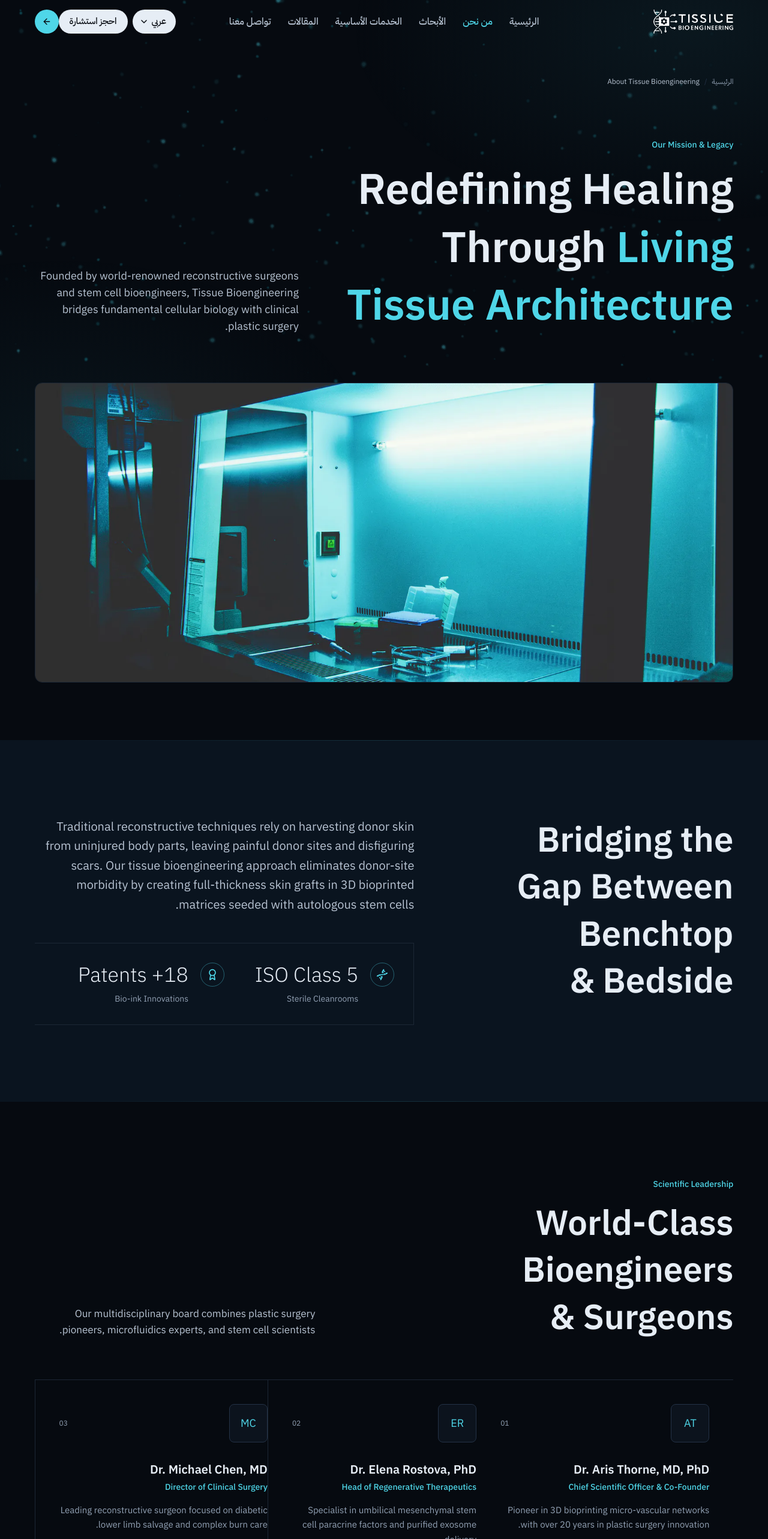
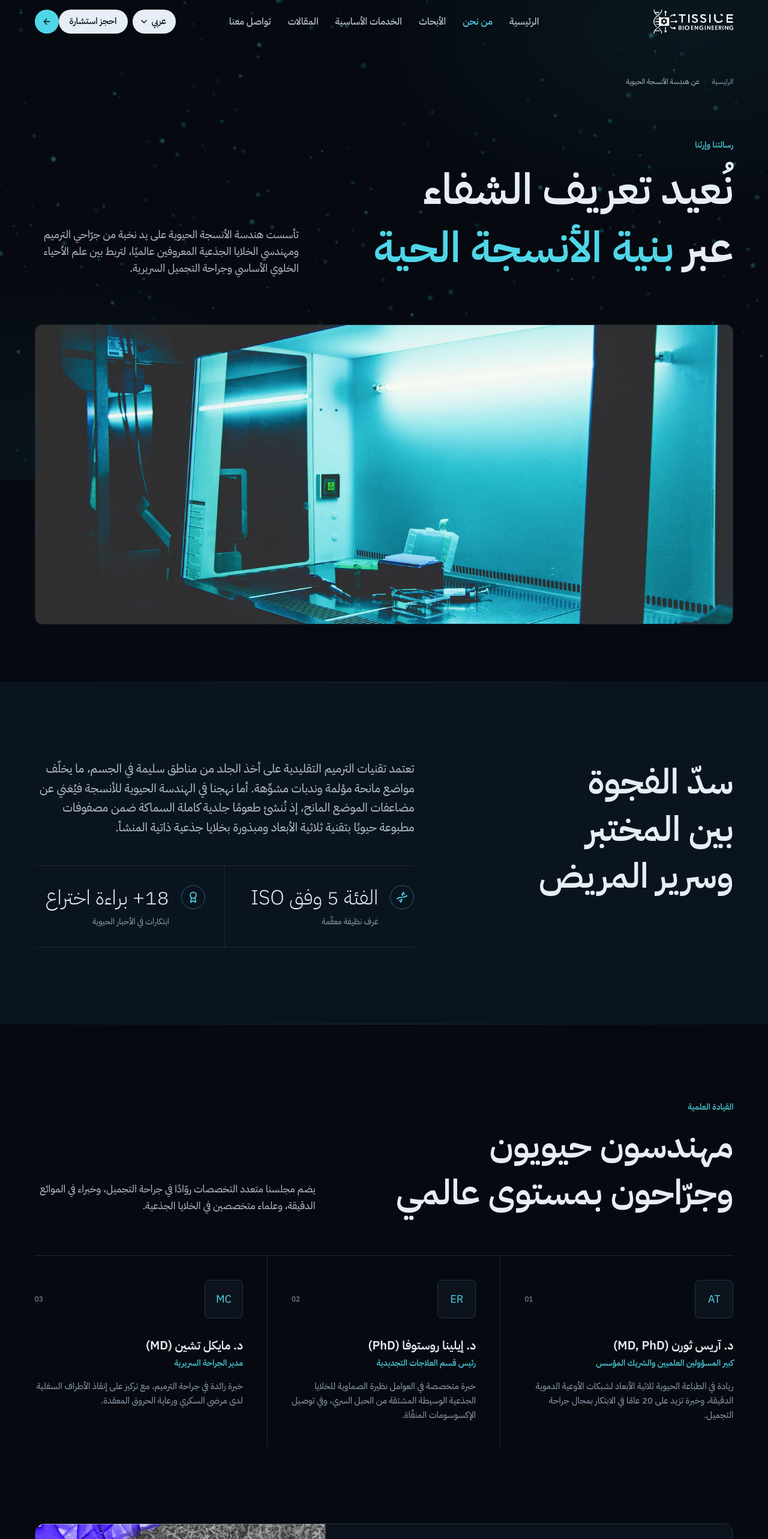
Before and after one commit to everlast-software-development/Tissue-Bioengineering, a React (Vite) app: page /ar/about in a window 1280 px wide. Shown: the top 2566 px of the page at 60% size. Built offline with nearby package versions, Linux system fonts and the light colour scheme.

Commit message:
show the About page in Arabic on /ar/about

```diff
--- a/src/i18n/messages/ar.ts
+++ b/src/i18n/messages/ar.ts
@@ -14,7 +14,7 @@ export const ar: Messages = {
       'مؤسسة رائدة في مجال التقنية الحيوية، متخصصة في هندسة الأنسجة المتقدمة والطب التجديدي وأبحاث الخلايا الجذعية وحلول الطعوم المطبوعة حيويًا.',
     keywords:
       'هندسة الأنسجة، الطباعة الحيوية ثلاثية الأبعاد، الطب التجديدي، الخلايا الجذعية، علاج ندبات الحروق، قرحة القدم السكرية',
-    logoAlt: 'Tissue Bioengineering',
+    logoAlt: 'هندسة الأنسجة الحيوية',
     providerName: 'مركز إيفرلاست ويلنس الطبي',
     providerAddress: '446 شارع الخليج العربي، البطين، أبوظبي، الإمارات العربية المتحدة',
   },
@@ -46,7 +46,7 @@ export const ar: Messages = {
 
   nav: {
     mainLabel: 'القائمة الرئيسية',
-    homeAria: 'Tissue Bioengineering – الصفحة الرئيسية',
+    homeAria: 'هندسة الأنسجة الحيوية – الصفحة الرئيسية',
     openMenu: 'فتح القائمة',
     closeMenu: 'إغلاق القائمة',
     siteMenu: 'قائمة الموقع',
@@ -75,7 +75,7 @@ export const ar: Messages = {
     contact: 'التواصل',
     treatmentAt: (name, address) => `تُقدَّم العلاجات السريرية في ${name}، ${address}.`,
     scheduleReview: 'احجز مراجعة لحالتك',
-    copyright: (year) => `© ${year} Tissue Bioengineering Inc. جميع الحقوق محفوظة.`,
+    copyright: (year) => `© ${year} هندسة الأنسجة الحيوية ${ltr('Inc.')} جميع الحقوق محفوظة.`,
     privacy: 'سياسة الخصوصية',
     terms: 'شروط الرعاية السريرية',
     ethics: 'الأخلاقيات والامتثال',
@@ -198,7 +198,7 @@ export const ar: Messages = {
         '04:30 PM': '04:30 مساءً بتوقيت EST',
       },
       consent:
-        'أوافق على أن تعالج Tissue Bioengineering بياناتي الطبية المقدَّمة في هذا النموذج بسرية تامة وفق إرشادات HIPAA.',
+        'أوافق على أن تعالج هندسة الأنسجة الحيوية بياناتي الطبية المقدَّمة في هذا النموذج بسرية تامة وفق إرشادات HIPAA.',
       submit: 'إرسال طلب الاستشارة',
       successTitle: 'تم استلام طلبك!',
       successFallback: 'تم إرسال طلب الاستشارة بنجاح.',
@@ -237,7 +237,7 @@ export const ar: Messages = {
         'انتهت صلاحية التحقق الأمني. يرجى المحاولة مرة أخرى.',
       // server/forms.ts (success messages)
       'Message sent successfully. Thank you for reaching out to Tissue Bioengineering.':
-        'تم إرسال رسالتك بنجاح. شكرًا لتواصلك مع Tissue Bioengineering.',
+        'تم إرسال رسالتك بنجاح. شكرًا لتواصلك مع هندسة الأنسجة الحيوية.',
       'Consultation request submitted successfully. Our clinical team will reach out within 24 hours.':
         'تم إرسال طلب الاستشارة بنجاح. سيتواصل معك فريقنا السريري خلال 24 ساعة.',
       // src/lib/api.ts
--- a/src/pages/About/AboutPage.tsx
+++ b/src/pages/About/AboutPage.tsx
@@ -3,6 +3,8 @@ import { Dna, Award } from 'lucide-react';
 import { PageShell } from '@/components/common/PageShell';
 import { PageHero } from '@/components/common/PageHero';
 import { SectionHeader } from '@/components/common/SectionHeader';
+import { useMessages } from '@/i18n/context';
+import { aboutMessages } from './messages';
 
 /** "Dr. Elena Rostova, PhD" -> "ER": drops the leading title and trailing credentials. */
 const getInitials = (name: string) =>
@@ -14,55 +16,42 @@ const getInitials = (name: string) =>
     .join('');
 
 const FACTS = [
-  { icon: Dna, value: 'ISO Class 5', label: 'Sterile Cleanrooms' },
-  { icon: Award, value: '18+ Patents', label: 'Bio-ink Innovations' },
-];
+  { id: 'cleanrooms', icon: Dna },
+  { id: 'patents', icon: Award },
+] as const;
 
-/* Only authentic, approved headshots belong in `img`; until one is supplied, the roster shows initials. */
-const LEADERSHIP: { name: string; role: string; bio: string; img?: string }[] = [
-  {
-    name: 'Dr. Aris Thorne, MD, PhD',
-    role: 'Chief Scientific Officer & Co-Founder',
-    bio: 'Pioneer in 3D bioprinting micro-vascular networks with over 20 years in plastic surgery innovation.',
-  },
-  {
-    name: 'Dr. Elena Rostova, PhD',
-    role: 'Head of Regenerative Therapeutics',
-    bio: 'Specialist in umbilical mesenchymal stem cell paracrine factors and purified exosome delivery.',
-  },
-  {
-    name: 'Dr. Michael Chen, MD',
-    role: 'Director of Clinical Surgery',
-    bio: 'Leading reconstructive surgeon focused on diabetic lower limb salvage and complex burn care.',
-  },
+/*
+ * Copy for each leader lives in messages.ts under the same id. `monogramName` is the English
+ * name the initials are built from: monograms stay Latin in every language.
+ * Only authentic, approved headshots belong in `img`; until one is supplied, the roster shows initials.
+ */
+const LEADERSHIP: { id: 'thorne' | 'rostova' | 'chen'; monogramName: string; img?: string }[] = [
+  { id: 'thorne', monogramName: 'Dr. Aris Thorne, MD, PhD' },
+  { id: 'rostova', monogramName: 'Dr. Elena Rostova, PhD' },
+  { id: 'chen', monogramName: 'Dr. Michael Chen, MD' },
 ];
 
 export const AboutPage: React.FC = () => {
+  const t = useMessages(aboutMessages);
+
   return (
-    <PageShell
-      seo={{
-        title: 'About Us',
-        description:
-          "Learn about Tissue Bioengineering's mission, executive team, cleanroom infrastructure, and clinical breakthroughs in stem cell therapies.",
-      }}
-      cta
-    >
+    <PageShell seo={t.seo} cta>
       <PageHero
-        breadcrumb={[{ label: 'About Tissue Bioengineering' }]}
-        eyebrow="Our Mission & Legacy"
+        breadcrumb={[{ label: t.breadcrumb }]}
+        eyebrow={t.eyebrow}
         title={
           <>
-            Redefining Healing Through{' '}
-            <span className="text-cf-accent">Living Tissue Architecture</span>
+            {t.titleBefore}
+            <span className="text-cf-accent">{t.titleAccent}</span>
           </>
         }
         titleClassName="max-w-[17ch]"
-        lead="Founded by world-renowned reconstructive surgeons and stem cell bioengineers, Tissue Bioengineering bridges fundamental cellular biology with clinical plastic surgery."
+        lead={t.lead}
       >
         <figure className="mt-14 overflow-hidden rounded-xl border border-cf-line bg-cf-panel sm:mt-20">
           <img
             src="/images/cell-culture-biosafety-cabinet.webp"
-            alt="Empty biosafety cabinet lit by ultraviolet light during sterilization"
+            alt={t.heroImageAlt}
             width={1600}
             height={1066}
             fetchPriority="high"
@@ -76,32 +65,31 @@ export const AboutPage: React.FC = () => {
       <section className="cf-section cf-band relative isolate" aria-labelledby="bridge-heading">
         <div className="cf-container grid gap-10 lg:grid-cols-[5fr_7fr] lg:gap-20">
           <h2 id="bridge-heading" className="cf-h2 max-w-[14ch]">
-            Bridging the Gap Between Benchtop & Bedside
+            {t.bridgeTitle}
           </h2>
 
           <div>
             <p className="text-lg leading-relaxed text-cf-text-2 sm:text-xl sm:leading-relaxed">
-              Traditional reconstructive techniques rely on harvesting donor skin from uninjured
-              body parts, leaving painful donor sites and disfiguring scars. Our tissue
-              bioengineering approach eliminates donor-site morbidity by creating full-thickness
-              skin grafts in 3D bioprinted matrices seeded with autologous stem cells.
+              {t.bridgeBody}
             </p>
 
             <dl className="mt-12 grid border-y border-cf-line sm:grid-cols-2">
-              {FACTS.map(({ icon: Icon, value, label }, i) => (
+              {FACTS.map(({ id, icon: Icon }, i) => (
                 <div
-                  key={value}
+                  key={id}
                   className={`flex items-start gap-5 py-8 ${
-                    i === 0 ? 'border-b border-cf-line sm:border-b-0 sm:border-r sm:pr-8' : 'sm:pl-8'
+                    i === 0
+                      ? 'border-b border-cf-line sm:border-b-0 sm:border-e sm:pe-8'
+                      : 'sm:ps-8'
                   }`}
                 >
                   <span className="flex h-10 w-10 shrink-0 items-center justify-center rounded-full border border-cf-accent/40 text-cf-accent">
                     <Icon className="h-5 w-5" aria-hidden="true" />
                   </span>
                   <div className="flex flex-col-reverse">
-                    <dt className="mt-2 text-sm text-cf-muted">{label}</dt>
+                    <dt className="mt-2 text-sm text-cf-muted">{t.facts[id].label}</dt>
                     <dd className="text-[28px] font-light leading-none tracking-[-0.04em] text-cf-text sm:text-[34px]">
-                      {value}
+                      {t.facts[id].value}
                     </dd>
                   </div>
                 </div>
@@ -116,23 +104,25 @@ export const AboutPage: React.FC = () => {
         <div className="cf-container">
           <SectionHeader
             id="leadership-heading"
-            eyebrow="Scientific Leadership"
-            title="World-Class Bioengineers & Surgeons"
-            subtitle="Our multidisciplinary board combines plastic surgery pioneers, microfluidics experts, and stem cell scientists."
+            eyebrow={t.leadership.eyebrow}
+            title={t.leadership.title}
+            subtitle={t.leadership.subtitle}
           />
 
           <ul className="grid border-t border-cf-line md:grid-cols-3">
-            {LEADERSHIP.map((member, i) => (
+            {LEADERSHIP.map(({ id, monogramName, img }, i) => {
+              const member = t.leaders[id];
+              return (
                 <li
-                key={member.name}
-                className={`border-cf-line py-10 md:px-8 md:first:pl-0 md:last:pr-0 lg:px-10 ${
-                  i > 0 ? 'border-t md:border-l md:border-t-0' : ''
+                  key={id}
+                  className={`border-cf-line py-10 md:px-8 md:first:ps-0 md:last:pe-0 lg:px-10 ${
+                    i > 0 ? 'border-t md:border-s md:border-t-0' : ''
                   }`}
                 >
                   <div className="flex items-center justify-between">
-                  {member.img ? (
+                    {img ? (
                       <img
-                      src={member.img}
+                        src={img}
                         alt={member.name}
                         loading="lazy"
                         decoding="async"
@@ -143,7 +133,7 @@ export const AboutPage: React.FC = () => {
                         aria-hidden="true"
                         className="flex h-16 w-16 items-center justify-center rounded-lg border border-cf-line-strong bg-cf-panel text-lg text-cf-accent"
                       >
-                      {getInitials(member.name)}
+                        {getInitials(monogramName)}
                       </span>
                     )}
                     <span className="cf-mono" aria-hidden="true">
@@ -156,7 +146,8 @@ export const AboutPage: React.FC = () => {
                   <p className="mt-1.5 text-sm font-medium text-cf-accent">{member.role}</p>
                   <p className="mt-4 text-[15px] leading-relaxed text-cf-muted">{member.bio}</p>
                 </li>
-            ))}
+              );
+            })}
           </ul>
         </div>
       </section>
--- a/src/pages/About/messages.ts
+++ b/src/pages/About/messages.ts
@@ -25,7 +25,7 @@ const en = {
     subtitle:
       'Our multidisciplinary board combines plastic surgery pioneers, microfluidics experts, and stem cell scientists.',
   },
-  /** Keyed by the English name (src/pages/About/AboutPage.tsx LEADERSHIP). */
+  /** Keyed by the leader id in src/pages/About/AboutPage.tsx LEADERSHIP. */
   leaders: {
     thorne: {
       name: 'Dr. Aris Thorne, MD, PhD',
@@ -49,13 +49,13 @@ const ar: typeof en = {
   seo: {
     title: 'من نحن',
     description:
-      'تعرّف على رسالة Tissue Bioengineering وفريقها التنفيذي وبنية غرفها النظيفة وإنجازاتها السريرية في العلاج بالخلايا الجذعية.',
+      'تعرّف على رسالة هندسة الأنسجة الحيوية وفريقها التنفيذي وبنية غرفها النظيفة وإنجازاتها السريرية في العلاج بالخلايا الجذعية.',
   },
-  breadcrumb: 'عن Tissue Bioengineering',
+  breadcrumb: 'عن هندسة الأنسجة الحيوية',
   eyebrow: 'رسالتنا وإرثنا',
   titleBefore: 'نُعيد تعريف الشفاء عبر ',
   titleAccent: 'بنية الأنسجة الحية',
-  lead: 'تأسست Tissue Bioengineering على يد نخبة من جرّاحي الترميم ومهندسي الخلايا الجذعية المعروفين عالميًا، لتربط بين علم الأحياء الخلوي الأساسي وجراحة التجميل السريرية.',
+  lead: 'تأسست هندسة الأنسجة الحيوية على يد نخبة من جرّاحي الترميم ومهندسي الخلايا الجذعية المعروفين عالميًا، لتربط بين علم الأحياء الخلوي الأساسي وجراحة التجميل السريرية.',
   heroImageAlt: 'خزانة سلامة حيوية خالية مضاءة بالأشعة فوق البنفسجية أثناء التعقيم',
   bridgeTitle: 'سدّ الفجوة بين المختبر وسرير المريض',
   bridgeBody:
--- a/src/pages/Contact/messages.ts
+++ b/src/pages/Contact/messages.ts
@@ -28,7 +28,7 @@ const ar: typeof en = {
   seo: {
     title: 'تواصل معنا',
     description:
-      'تواصل مع Tissue Bioengineering. تُقدَّم العلاجات السريرية في مركز إيفرلاست ويلنس الطبي في منطقة البطين بأبوظبي، الإمارات العربية المتحدة.',
+      'تواصل مع هندسة الأنسجة الحيوية. تُقدَّم العلاجات السريرية في مركز إيفرلاست ويلنس الطبي في منطقة البطين بأبوظبي، الإمارات العربية المتحدة.',
   },
   breadcrumb: 'تواصل معنا',
   eyebrow: 'تواصل معنا',
--- a/src/pages/Home/messages.ts
+++ b/src/pages/Home/messages.ts
@@ -424,7 +424,7 @@ const ar: typeof en = {
   },
 
   explore: {
-    sectionLabel: 'استكشف Tissue Bioengineering',
+    sectionLabel: 'استكشف هندسة الأنسجة الحيوية',
     eyebrow: 'تعرّف على مؤسستنا',
     title: 'اكتشف ما نقدّمه',
     subtitle:
@@ -446,7 +446,7 @@ const ar: typeof en = {
         buttonLabel: 'اقرأ المقالات',
       },
       about: {
-        title: 'عن Tissue Bioengineering',
+        title: 'عن هندسة الأنسجة الحيوية',
         description: 'متخصصون في الأمراض الجلدية ومكافحة الشيخوخة.',
         buttonLabel: 'اعرف المزيد',
       },
@@ -615,7 +615,7 @@ const ar: typeof en = {
 
   why: {
     eyebrow: 'التميّز العلمي',
-    title: 'ما الذي يضع Tissue Bioengineering في الصدارة',
+    title: 'ما الذي يضع هندسة الأنسجة الحيوية في الصدارة',
     subtitle:
       'نجمع بين تقنيات الموائع الدقيقة المتقدمة وهندسة الخلايا الجذعية والطباعة الحيوية المخصّصة، لنضع معايير عالمية جديدة في جراحة التجميل والجراحة التجديدية.',
     reasons: {
@@ -733,7 +733,7 @@ const ar: typeof en = {
       't-1': {
         patientName: 'إليانور فانس',
         quote:
-          'بعد إصابتي بحروق شديدة، خلّفت طعوم الجلد التقليدية تقفّعات مشدودة ومؤلمة. أما الطعم الذاتي المطبوع حيويًا بتقنية ثلاثية الأبعاد من Tissue Bioengineering، فقد أعاد إليّ حرية الحركة والمظهر الطبيعي لبشرتي.',
+          'بعد إصابتي بحروق شديدة، خلّفت طعوم الجلد التقليدية تقفّعات مشدودة ومؤلمة. أما الطعم الذاتي المطبوع حيويًا بتقنية ثلاثية الأبعاد من هندسة الأنسجة الحيوية، فقد أعاد إليّ حرية الحركة والمظهر الطبيعي لبشرتي.',
       },
       't-2': {
         patientName: 'روبرت مارتينيز',
```
Also changed, not shown: 2 other files (tests, documents, lock files or other folders). Lines whose indentation alone changed are shown as unchanged.
